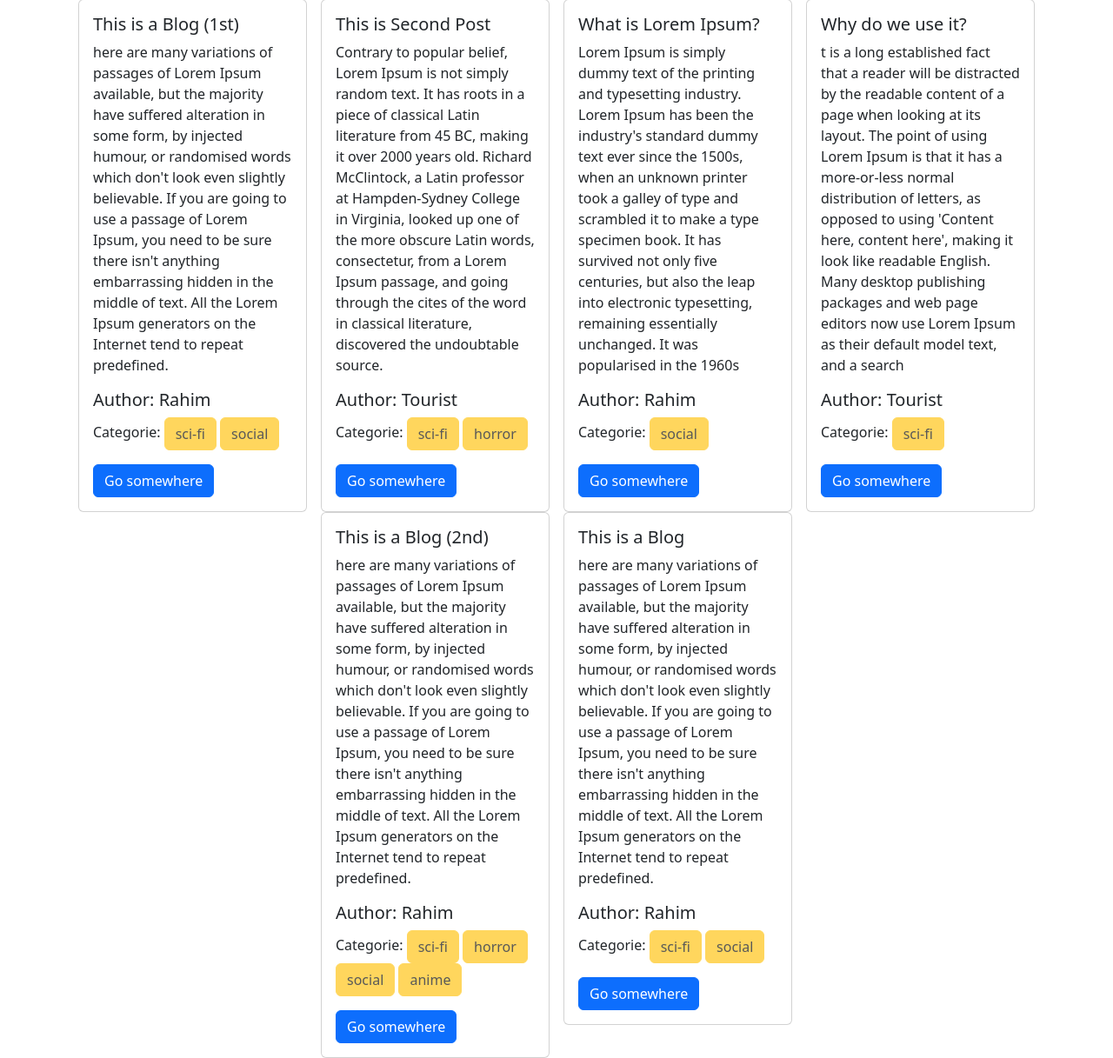
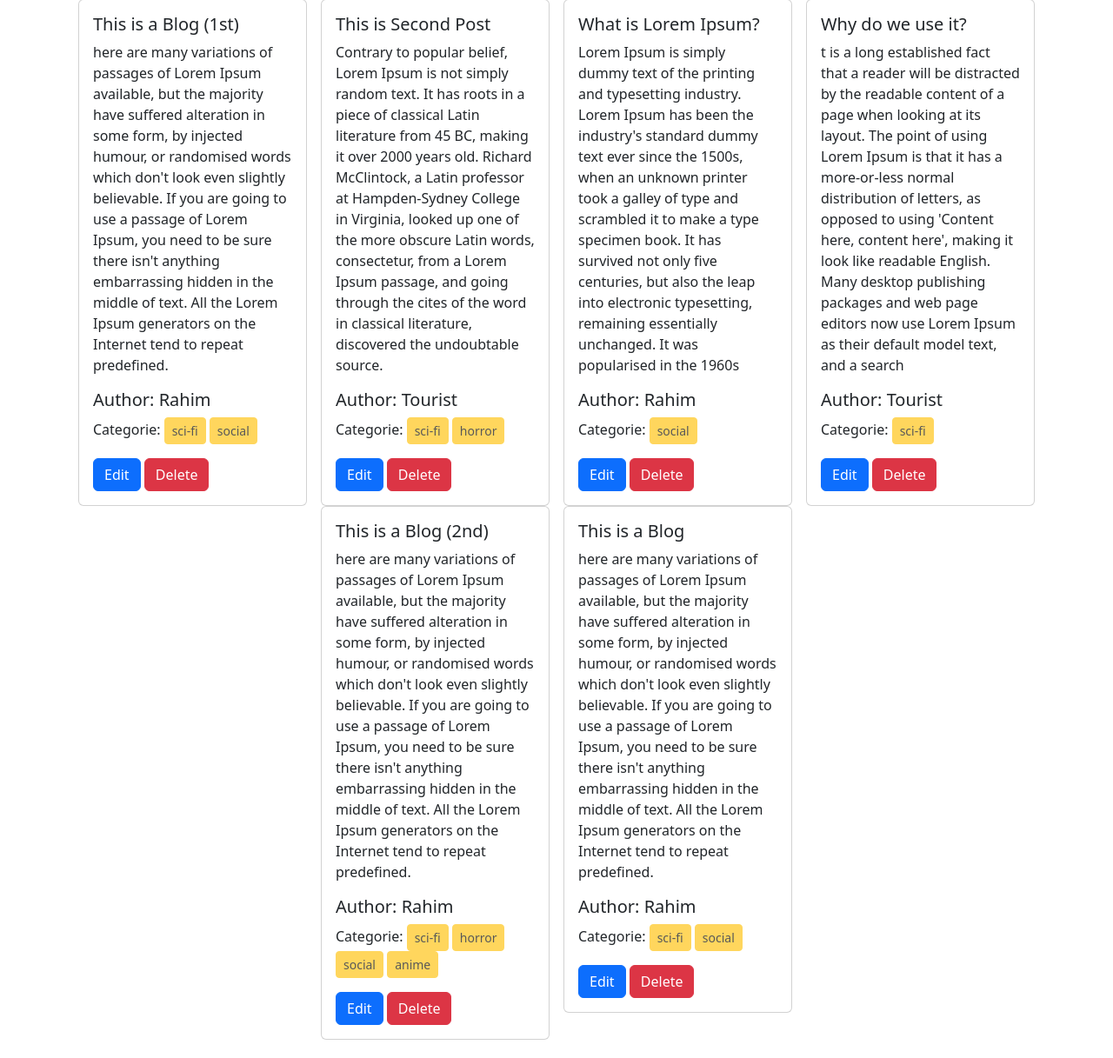
Before and after one commit to Andrew-Velox/Django-Course, a Django app: page / in a window 1280 px wide. Shown: the part 105-1322 px from the top of the page at 87% size. After the commit the page ends 1301 px from the top, so only its background shows below. Run offline with Django 5.2, Linux system fonts and the light colour scheme; data comes from the database, SQL or seed files in the repository; both versions use the stored data as it was after the commit.

Commit message:
Editing Post in Frontend

```diff
--- a/Blog_Project/posts/urls.py
+++ b/Blog_Project/posts/urls.py
@@ -3,5 +3,6 @@ from . import views
 
 urlpatterns = [
     path('add/', views.add_post, name="add_post"),
+    path('edit/<int:id>', views.edit_post, name="edit_post"),
 
 ]
--- a/Blog_Project/templates/home.html
+++ b/Blog_Project/templates/home.html
@@ -14,10 +14,11 @@
                         <h5>Author: {{post.author.name}}</h5>
                         Categorie:
                         {% for cate in post.category.all %}
-                            <button class="btn btn-warning" disabled>{{cate.name}}</button>
+                            <button class="btn btn-warning btn-sm" disabled>{{cate.name}}</button>
                         {% endfor %}
                         <br>
-                        <a href="#" class="mt-3 btn btn-primary">Go somewhere</a>
+                        <a href="{% url "edit_post" post.id %}" class="mt-3 btn btn-primary">Edit</a>
+                        <a href="#" class="mt-3 btn btn-danger">Delete</a>
                     </div>
                     </div>
                 </div>
```
Also changed, not shown: Blog_Project/posts/views.py (+14 -1 lines), Blog_Project/db.sqlite3.
